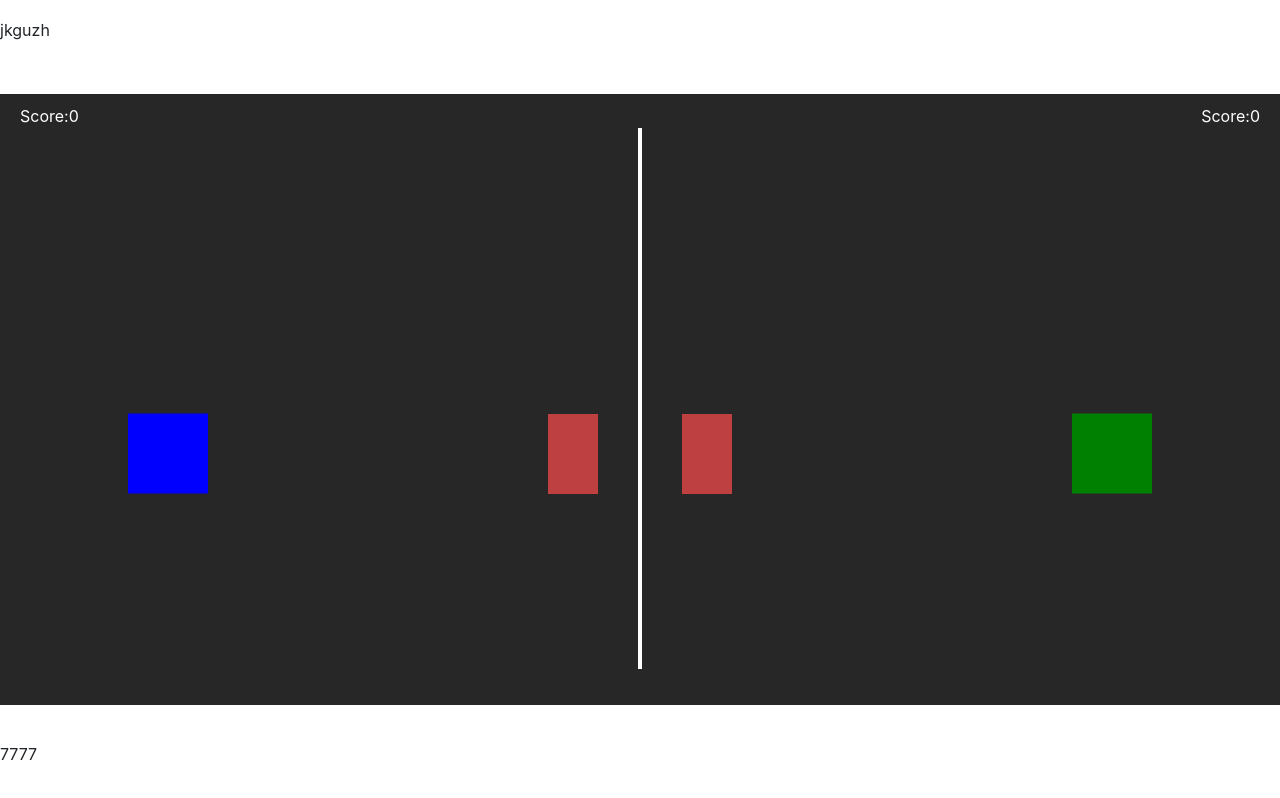
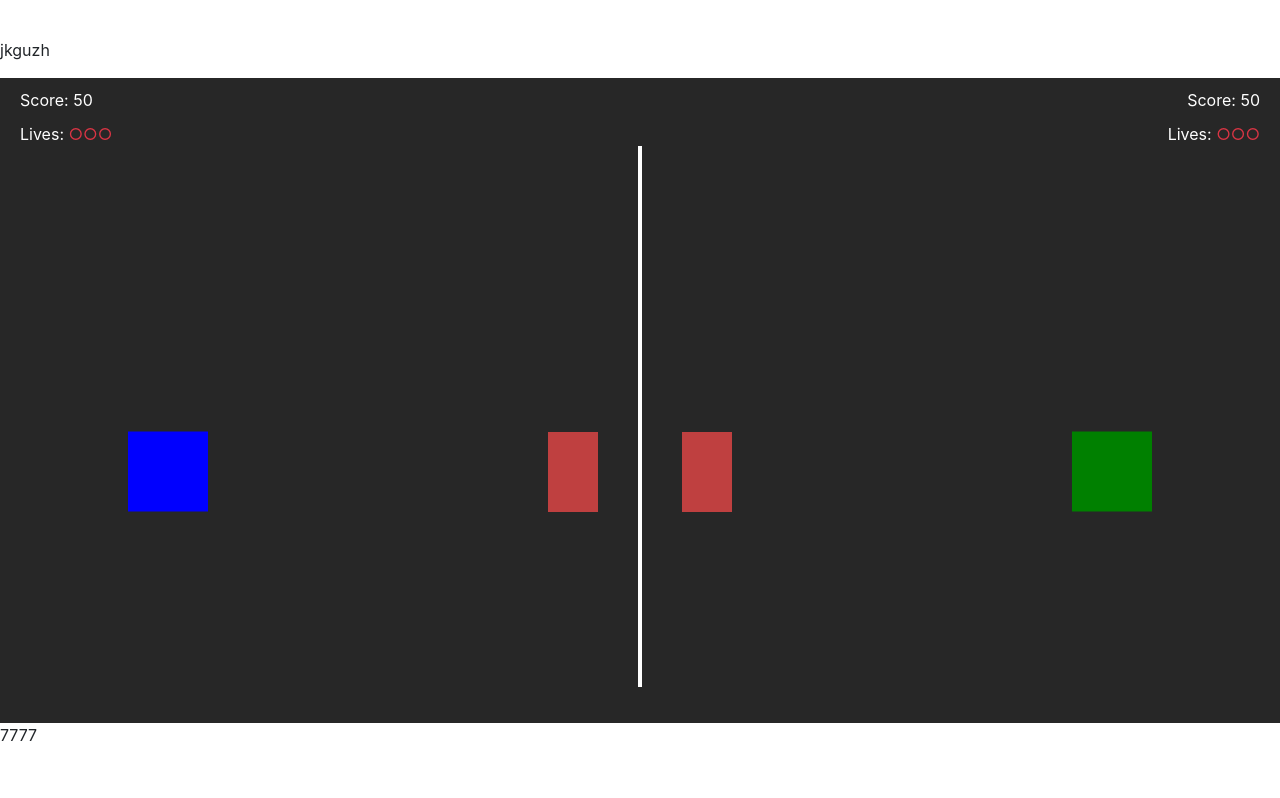
Before and after one commit to aaaaaandrea/ultimate-game, a plain HTML site: page game2.html in a window 1280 px wide. Drawn offline with nearby package versions, Linux system fonts and the light colour scheme.

Commit message:
game 01.2.7

```diff
--- a/game2.html
+++ b/game2.html
@@ -16,17 +16,23 @@
 </head>
 
 <body>
-  <p>jkguzh</p>
-  <div class="bg">
-  <div class="d-flex justify-content-between txt">
-    <div class="text-white"><span>Score:</span><span>0</span></div>
-    <div class="text-white"><span>Score:</span><span>0</span></div>
-  </div>
-  <canvas></canvas></div>
+  <main>
+    <p>jkguzh</p>
+    <div class="bg">
+      <div class="d-flex justify-content-between txt">
+        <div class="text-white"><span>Score: </span><span id="points1">0</span></div>
+        <div class="text-white"><span>Score: </span><span id="points2">0</span></div>
+      </div>
+      <div class="d-flex justify-content-between txt">
+        <div class="text-white"><span>Lives: </span><span class="text-danger" id="lives1">♥♥♥</span></div>
+        <div class="text-white"><span>Lives: </span><span class="text-danger" id="lives2">♥♥♥</span></div>
+      </div>
+      <canvas></canvas>
+    </div>
 
 
-  <p>7777</p>
-
+    <p>7777</p>
+  </main>
   <!-- Optional JavaScript -->
   <script src="js/game2.js"></script>
   <!-- jQuery first, then Popper.js, then Bootstrap JS -->
--- a/js/game2.js
+++ b/js/game2.js
@@ -169,32 +169,81 @@ class Barrier {
 
 const barriers = []
 
+let points1 = document.getElementById('points1')
+let points2 = document.getElementById('points2')
+let lives1 = document.getElementById('lives1')
+let lives2 = document.getElementById('lives2')
+let count1 = 0,
+    count2 = 0,
+    live1 = 3,
+    live2 = 3
+
 
 function animate() {
     requestAnimationFrame(animate)
-    c.fillStyle =  'rgb(39, 39, 39)'
+    c.fillStyle = 'rgb(39, 39, 39)'
     c.fillRect(0, 0, canvas.width, canvas.height)
     playerMove(player1, control1, 0, canvas.width / 2 - player1.width)
     playerMove(player2, control2, canvas.width / 2, canvas.width - player2.width)
     barriers.forEach((barrier, index) => {
         if (barrier.collision(player1)) {
-           // console.log("1")
+            // console.log("1")
+            switch (live1) {
+                case 3:
+                    live1 -= 1
+                    lives1.innerHTML = '○♥♥'
+
+                    break
+                case 2:
+                    live1 -= 1
+                    lives1.innerHTML = '○○♥'
+                    break
+                case 1:
+                    live1 -= 1
+                    lives1.innerHTML ='○○○'
+                    break
+            }
 
         }
 
         if (barrier.collision(player2)) {
-           // console.log("2")
+            // console.log("2")
+            switch (live2) {
+                case 3:
+                    live2 -= 1
+                    lives2.innerHTML = '○♥♥'
 
+                    break
+                case 2:
+                    live2 -= 1
+                    lives2.innerHTML = '○○♥'
+                    break
+                case 1:
+                    live2 -= 1
+                    lives2.innerHTML ='○○○'
+                    break
+            }
+
+        }
+
+        if (player1.x > barrier.x + barrier.width / 3 && player1.x < (barrier.x + barrier.width / 1.9)) {
+            count1 += 10
+            points1.innerHTML = count1
+
+        }
+        if (player2.x > barrier.x + barrier.width / 3 && player2.x < (barrier.x + barrier.width / 1.9)) {
+            console.log('lol')
+            count2 += 10
+            points2.innerHTML = count2
         }
 
 
         barrier.update()
-        if(barrier.x + barrier.width < 0 || barrier.x - barrier.width > canvas.width ){
-            console.log('fff')
+        if (barrier.x + barrier.width < 0 || barrier.x - barrier.width > canvas.width) {
             setTimeout(() => {
                 barriers.splice(index, 1)
 
-            },0)
+            }, 0)
         }
     })
 }
@@ -217,7 +266,8 @@ function barrier1() {
     let rand = Math.round(Math.random() * (10000 - 8000)) + 8000;
     let wi1 = Math.round(Math.random() * (60 - 40)) + 40;
     let wi2 = Math.round(Math.random() * (60 - 40)) + 40;
-    let he1 = 0, he2 = 0
+    let he1 = 0,
+        he2 = 0
     if (wi1 > 50) {
         he1 = Math.round(Math.random() * (80 - 50)) + 50;
     } else {
@@ -230,11 +280,11 @@ function barrier1() {
         he2 = Math.round(Math.random() * (100 - 50)) + 50;
     }
 
-//color
-let saturation1 = Math.round(Math.random() * (70 - 30)) + 30;
-let lightnes1 = Math.round(Math.random() * (60 - 30)) + 30;
-let saturation2 = Math.round(Math.random() * (70 - 30)) + 30;
-let lightnes2 = Math.round(Math.random() * (60 - 30)) + 30;
+    //color
+    let saturation1 = Math.round(Math.random() * (70 - 40)) + 40;
+    let lightnes1 = Math.round(Math.random() * (60 - 40)) + 40;
+    let saturation2 = Math.round(Math.random() * (70 - 40)) + 40;
+    let lightnes2 = Math.round(Math.random() * (60 - 40)) + 40;
 
     setTimeout(function () {
         barriers.push(new Barrier(canvas.width, (canvas.height / 2) + (player1.height - he1) + 0.5, wi1, he1, `hsl(0, ${saturation1}%, ${lightnes1}%)`, {
```
